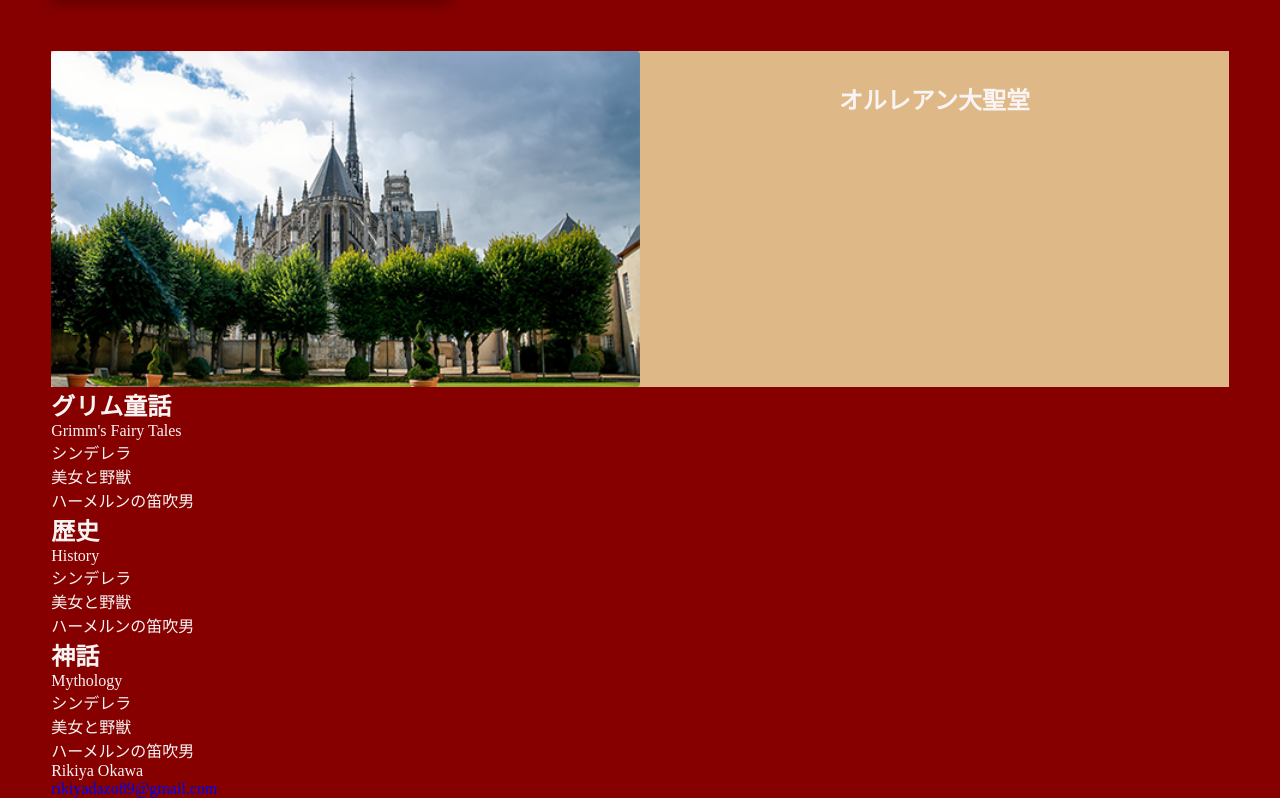
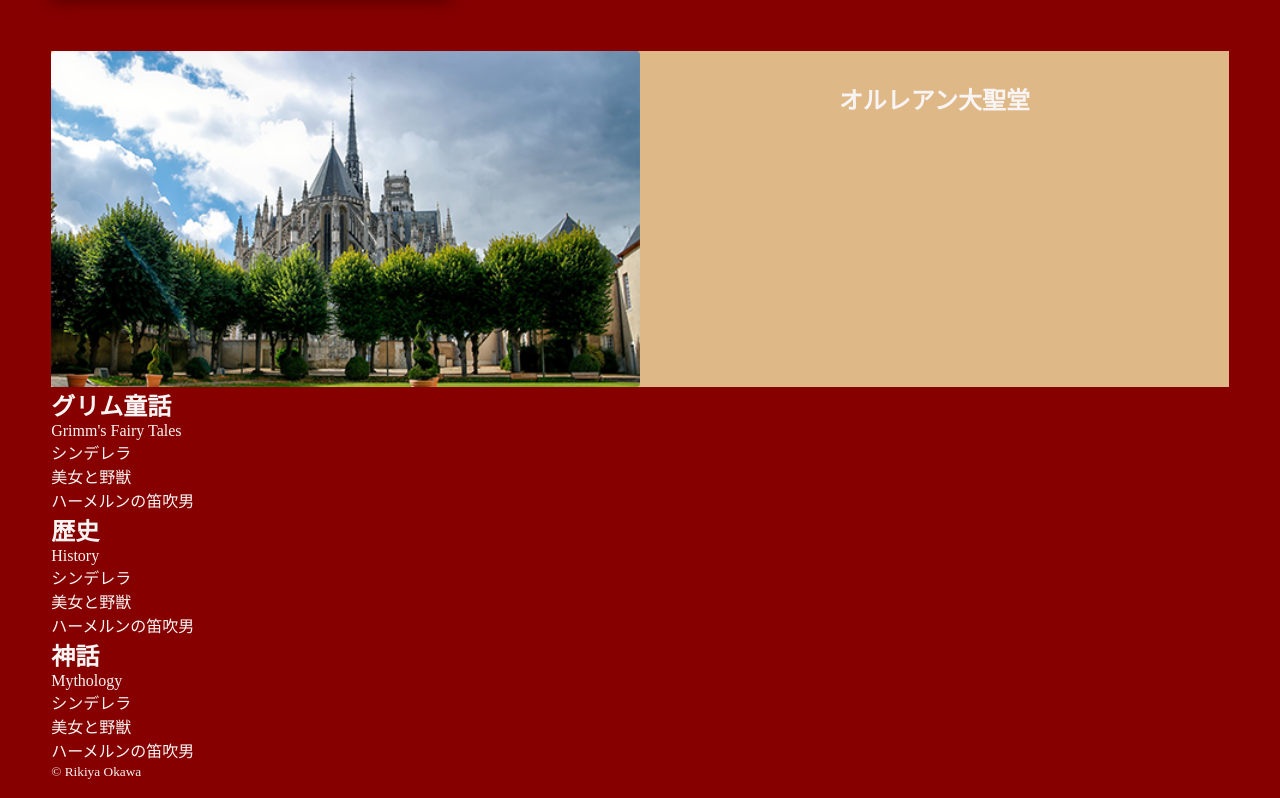
Before and after one commit to Rikiya89/histravel, a plain HTML site: page 中間課題コーディング/index.html in a window 1280 px wide. Shown: the part 416-1214 px from the top of the page. Drawn offline with Linux system fonts and the light colour scheme; a web font is replaced by a local one.

Commit message:
Update index.html

```diff
--- a/中間課題コーディング/index.html
+++ b/中間課題コーディング/index.html
@@ -153,11 +153,15 @@
             </div>
         </section>
     </main>
+    <!-- フッター部分 -->
     <footer>
-        <p>
-            Rikiya Okawa<br />
-            <a href="rikiydazo89@gmail.com">rikiyadazo89@gmail.com</a>
-        </p>
+    <div class="footer-inner">
+        <div class="copyright">
+            <small class="copyright-inner">
+                ©︎ Rikiya Okawa
+            </small>
+        </div>
+    </div>
     </footer>
 </body>
 
```
